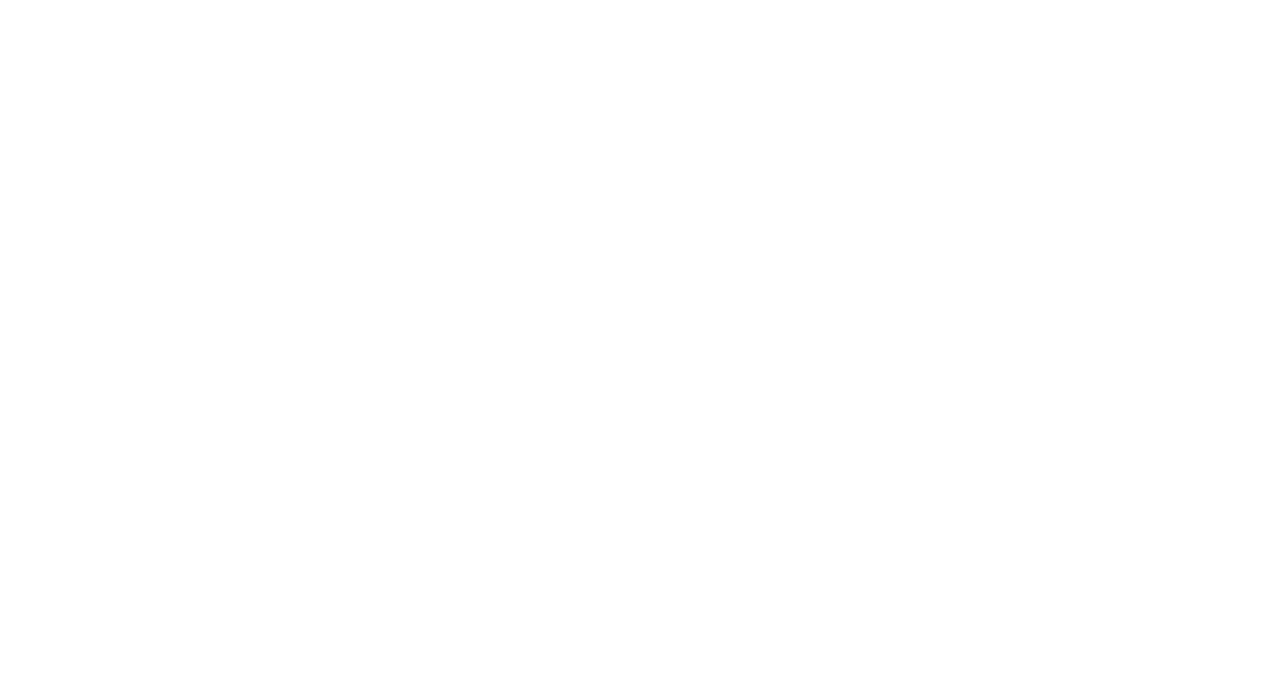
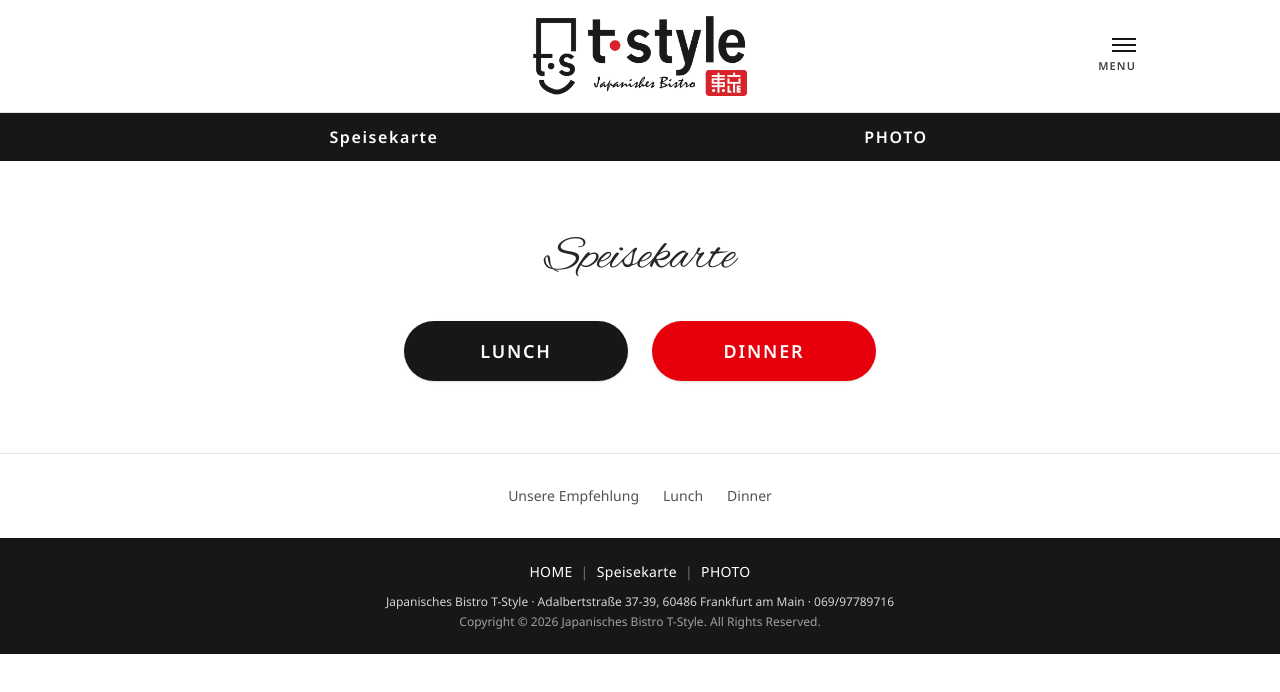
Before and after one commit to Tkmx06/t-style-menu, a Next.js app: page /menu in a window 1280 px wide. Before the commit this address had no page. Shown: the top 692 px of the page. Built offline with nearby package versions, Linux system fonts and the light colour scheme.

Commit message:
Refactor menu page to select LUNCH or DINNER
Updated the menu page to allow selection between LUNCH and DINNER options instead of redirecting to the first category.

```diff
--- a/src/app/menu/page.tsx
+++ b/src/app/menu/page.tsx
@@ -1,6 +1,30 @@
-import { redirect } from "next/navigation";
-import { CATEGORIES } from "@/lib/categories";
+import Link from "next/link";
 
-export default function Home() {
-  redirect(`/menu/${CATEGORIES[0].slug}`);
+export const dynamic = "force-static";
+
+// 黒いタブバーの「Speisekarte」から遷移する選択画面。
+// LUNCH(/menu/lunch)とDINNER(/menu/menu-pages、正式なメニュー表)を
+// ボタンで選べるようにしています(2026-09-08、旧「MENU」タブを置き換え)。
+// 以前はここから最初のカテゴリ(CATEGORIES[0])へリダイレクトしていましたが、
+// LUNCH/DINNERを選ぶ画面に変更しました。
+export default function MenuIndexPage() {
+  return (
+    <div className="flex flex-col items-center gap-10 py-8 text-center">
+      <h1 className="font-script text-5xl text-neutral-800">Speisekarte</h1>
+      <div className="flex flex-col gap-6 sm:flex-row">
+        <Link
+          href="/menu/lunch"
+          className="w-56 rounded-full bg-neutral-900 px-10 py-4 text-lg font-semibold tracking-widest text-white shadow-sm transition-colors hover:bg-neutral-700"
+        >
+          LUNCH
+        </Link>
+        <Link
+          href="/menu/menu-pages"
+          className="w-56 rounded-full bg-red-600 px-10 py-4 text-lg font-semibold tracking-widest text-white shadow-sm transition-colors hover:bg-red-700"
+        >
+          DINNER
+        </Link>
+      </div>
+    </div>
+  );
 }
```
